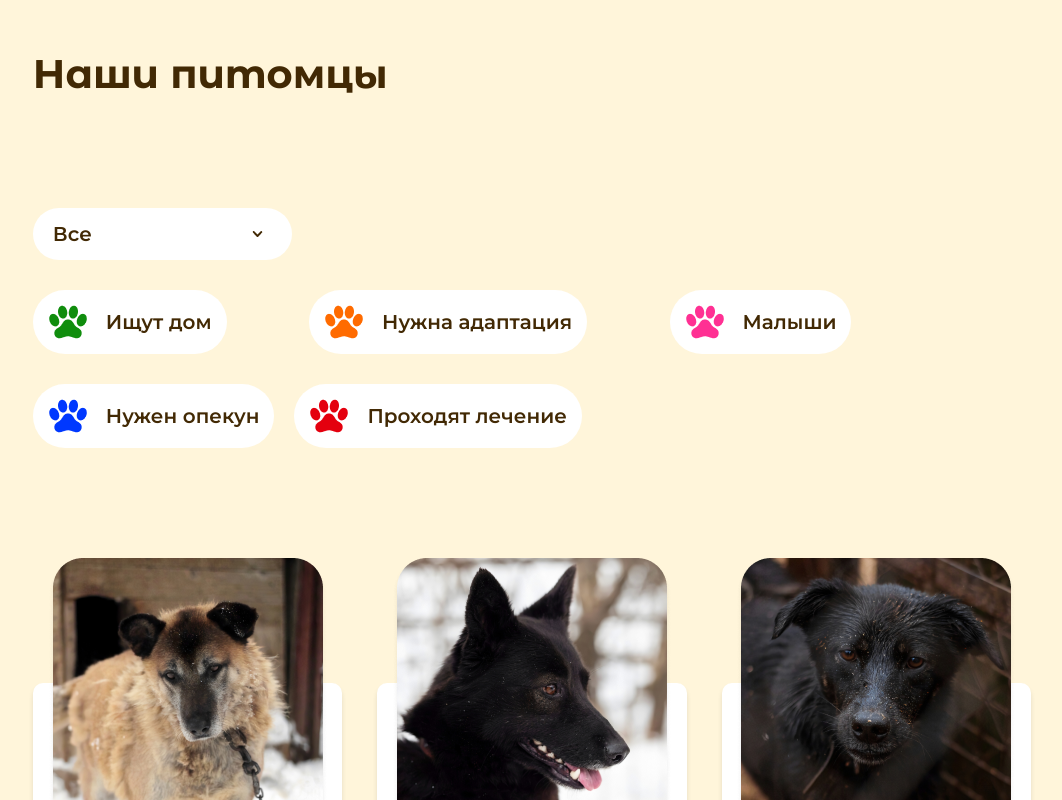
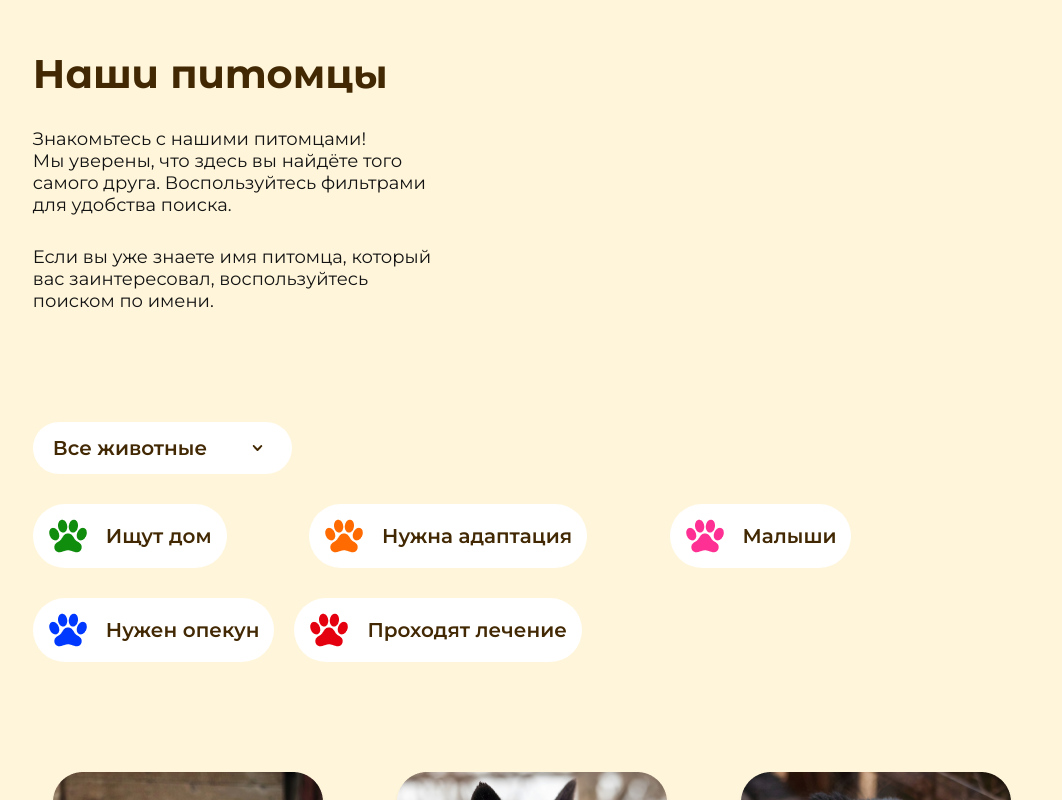
Before and after one commit to eireensid/animal-shelter, a Next.js app: page / in a window 1280 px wide. Shown: the part 6380-7180 px from the top of the page, without its empty margins (108-1170 px from the left). Built offline with nearby package versions, Linux system fonts and the light colour scheme.

Commit message:
our pets block add descriptiom

```diff
--- a/pages/index.js
+++ b/pages/index.js
@@ -186,9 +186,11 @@ export default function Index(title='Главная') {
     <section>
       <div className={`${styles.ourPetsBlock} ${styles.pagePaddings}`}>
         <h2>Наши питомцы</h2>
+        <p className={styles.ourPetsDesc}>Знакомьтесь с нашими питомцами! Мы уверены, что здесь вы найдёте того самого друга. Воспользуйтесь фильтрами для удобства поиска.</p>
+        <p className={`${styles.ourPetsDesc} ${styles.ourPetsPadding}`}>Если вы уже знаете имя питомца, который вас заинтересовал, воспользуйтесь поиском по имени.</p>
         <div className={styles.animalFiltersBlock}>
           <div className={styles.animalFilterInput}>
-            <h4>Все</h4>
+            <h4>Все животные</h4>
             <img src="img/input-arrow-down.png"/>
           </div>
           <div className={styles.animalFilterWrapper}>
--- a/styles/components/WebsiteTeam.module.scss
+++ b/styles/components/WebsiteTeam.module.scss
@@ -7,7 +7,7 @@
 .developersWrapper {
   display: flex;
   justify-content: space-between;
-  padding-top: 70px;
+  padding-top: 65px;
 }
 .developer {
   display: flex;
--- a/styles/index.module.scss
+++ b/styles/index.module.scss
@@ -196,8 +196,15 @@
 .ourPetsBlock h2 {
   padding: {
     top: 160px;
-    bottom: 110px;
+    bottom: 30px;
   }
+}
+.ourPetsDesc {
+  width: 40%;
+}
+.ourPetsPadding {
+  padding-top: 30px;
+  padding-bottom: 110px;
 }
 .animalFiltersBlock {
   padding-bottom: 70px;
```
